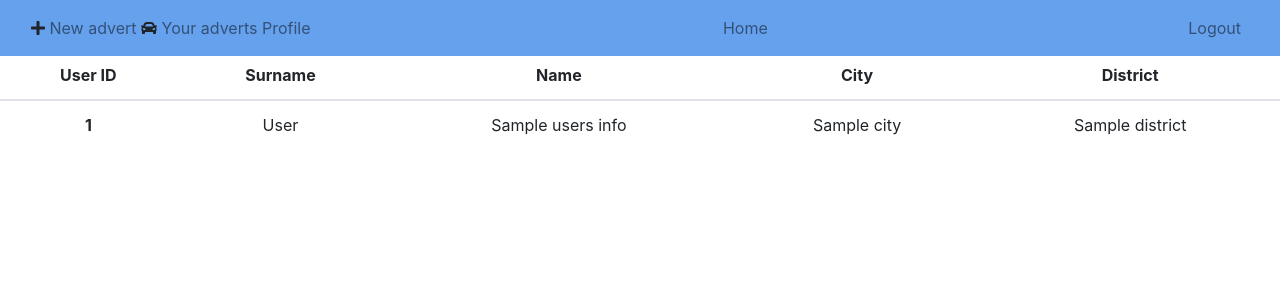
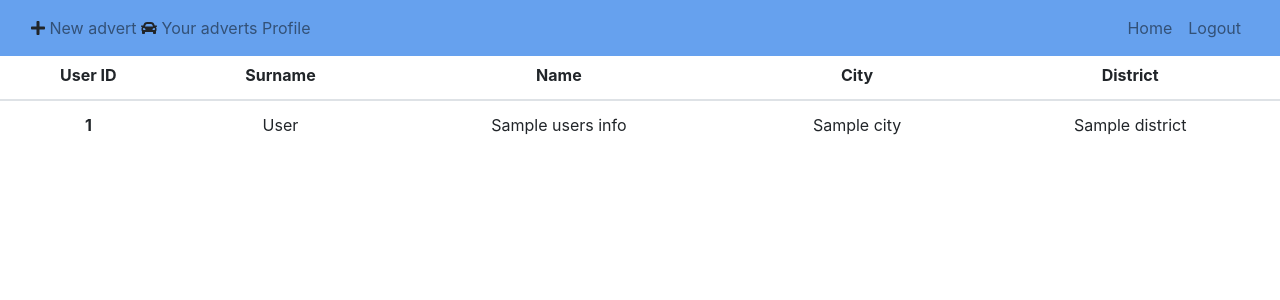
Before and after one commit to Bil-372-Proje-8-Organization/Bil372_Proje_8, a Flask app: template templates/profile.html in a window 1280 px wide. Shown: the top 300 px of the page. Run offline with Flask 2, Linux system fonts and the light colour scheme; the template is opened without the code that fills it: most values are stand-ins (such as "Sample title", 1, 10 or a date in 2020); parts of the project's set-up code (start-up, migrations or seed data) failed here and were passed over; some libraries are stand-ins or nearby versions.

Commit message:
Visual changes in the profile page

```diff
--- a/templates/profile.html
+++ b/templates/profile.html
@@ -54,16 +54,13 @@
                     </div>
 
                     <div class="collapse navbar-collapse">
-                      <!-- Home -->
-                      <ul class="navbar-nav ml-auto">
-                          <li class="nav-item">
-                              <a  class="nav-link" href="{{ url_for('chat') }}"><span style="color: #335177">Home</span></a>
-                          </li>
-                      </ul>
-                    </div>
+                        <ul class="navbar-nav ml-auto">
+                            <!-- Go to the home screen -->
+                            <li class="nav-item">
+                                <a  class="nav-link" href="{{ url_for('chat') }}"><span style="color: #335177">Home</span></a>
+                            </li>
 
-                    <div class="collapse navbar-collapse">
-                        <ul class="navbar-nav ml-auto">
+                            <!-- Logout -->
                             <li class="nav-item">
                                 <a  class="nav-link" href="{{ url_for('logout') }}"><span style="color: #335177">Logout</span></a>
                             </li>
```
